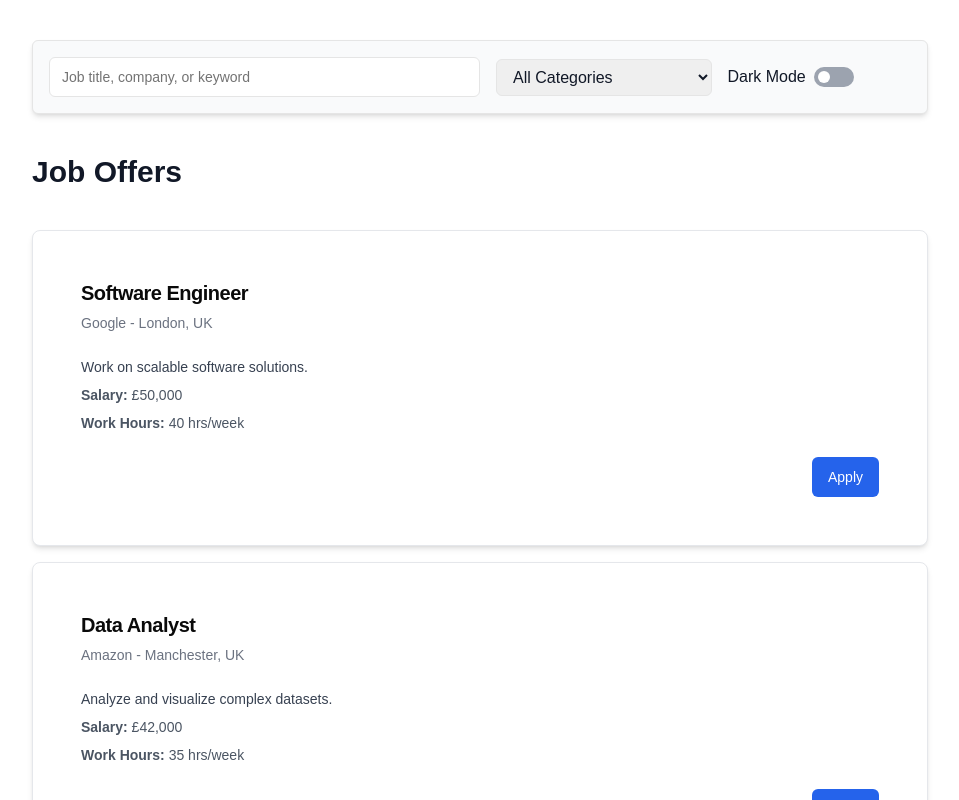
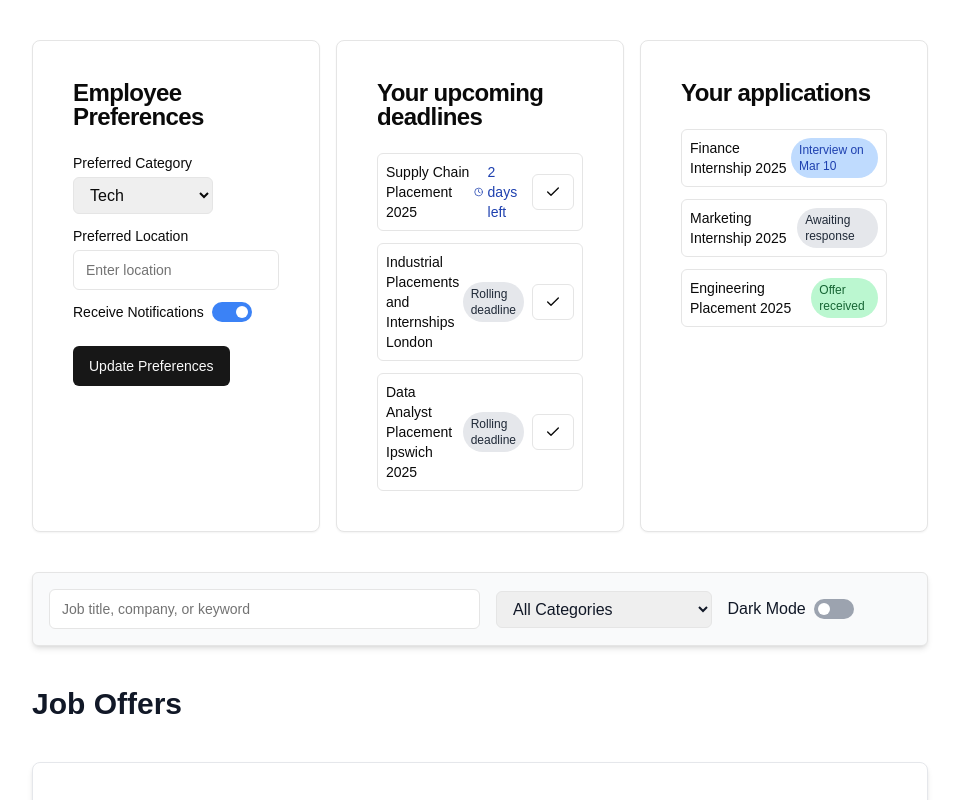
Before and after one commit to angelmohamed/teamleopard, a Next.js app: page /dashboard in a window 1280 px wide. Shown: the top 800 px of the page, without its empty margins (160-1119 px from the left). Built offline with nearby package versions, Linux system fonts and the light colour scheme.

Commit message:
all three functionality boxes

```diff
--- a/app/dashboard/page.js
+++ b/app/dashboard/page.js
@@ -1,49 +1,210 @@
 "use client";
 
-// export default JobList;
 import React, { useState } from "react";
 import { Card, CardHeader, CardTitle, CardContent, CardFooter } from "@/components/ui/card";
 import { Button } from "@/components/ui/button";
 import { Input } from "@/components/ui/input";
 import { Select } from "@/components/ui/select";
 import { Switch } from "@/components/ui/switch";
+import { Check, Clock } from "lucide-react";
+
+
+const upcomingDeadlines = [
+  { title: "Supply Chain Placement 2025", daysLeft: 2 },
+  { title: "Industrial Placements and Internships London", daysLeft: null },
+  { title: "Data Analyst Placement Ipswich 2025", daysLeft: null },
+];
+
+
+const myApplications = [
+  { title: "Finance Internship 2025", info: "Interview on Mar 10" },
+  { title: "Marketing Internship 2025", info: "Awaiting response" },
+  { title: "Engineering Placement 2025", info: "Offer received" },
+];
+
+
+const statusColors = {
+  applied: "bg-gray-200 text-gray-800",
+  interview: "bg-blue-200 text-blue-800",
+  rejected: "bg-red-200 text-red-800",
+  offer: "bg-green-200 text-green-800",
+};
 
 const jobOffers = [
   { title: "Software Engineer", location: "London, UK", hours: 40, salary: "£50,000", company: "Google", category: "Tech", description: "Work on scalable software solutions." },
   { title: "Data Analyst", location: "Manchester, UK", hours: 35, salary: "£42,000", company: "Amazon", category: "Data", description: "Analyze and visualize complex datasets." },
   { title: "UX Designer", location: "Remote", hours: 30, salary: "£38,000", company: "Facebook", category: "Design", description: "Design user-friendly interfaces and experiences." },
-  { title: "Project Manager", location: "Birmingham, UK", hours: 40, salary: "£55,000", company: "Microsoft", category: "Management", description: "Lead and coordinate software development teams." }
+  { title: "Project Manager", location: "Birmingham, UK", hours: 40, salary: "£55,000", company: "Microsoft", category: "Management", description: "Lead and coordinate software development teams." },
 ];
 
 const appliedJobs = [
   { title: "Cybersecurity Analyst", location: "Remote", hours: 36, salary: "£58,000", company: "IBM", status: "applied" },
   { title: "QA Engineer", location: "Cardiff, UK", hours: 35, salary: "£46,000", company: "Adobe", status: "interview" },
   { title: "Network Engineer", location: "Newcastle, UK", hours: 40, salary: "£50,000", company: "Cisco", status: "rejected" },
-  { title: "Data Scientist", location: "Glasgow, UK", hours: 37, salary: "£55,000", company: "Tesla", status: "offer" }
+  { title: "Data Scientist", location: "Glasgow, UK", hours: 37, salary: "£55,000", company: "Tesla", status: "offer" },
 ];
 
-const statusColors = {
-  applied: "bg-gray-600",
-  interview: "bg-blue-500",
-  rejected: "bg-red-600",
-  offer: "bg-green-600"
-};
+// Helper function for application bubbles in "Your applications" box
+function getApplicationInfoClasses(info) {
+  const infoLower = info.toLowerCase();
+  if (infoLower.includes("interview")) {
+    return "bg-blue-200 text-blue-800";
+  } else if (infoLower.includes("awaiting")) {
+    return "bg-gray-200 text-gray-800";
+  } else if (infoLower.includes("offer")) {
+    return "bg-green-200 text-green-800";
+  }
+  return "bg-gray-200 text-gray-800";
+}
 
 const JobList = () => {
+
   const [searchQuery, setSearchQuery] = useState("");
   const [categoryFilter, setCategoryFilter] = useState("All");
   const [darkMode, setDarkMode] = useState(false);
 
-  const filteredJobs = jobOffers.filter(job =>
-    (categoryFilter === "All" || job.category === categoryFilter) &&
-    job.title.toLowerCase().includes(searchQuery.toLowerCase())
+
+  const [preferredCategory, setPreferredCategory] = useState("Tech");
+  const [preferredLocation, setPreferredLocation] = useState("");
+  const [receiveNotifications, setReceiveNotifications] = useState(true);
+
+  const filteredJobs = jobOffers.filter(
+    (job) =>
+      (categoryFilter === "All" || job.category === categoryFilter) &&
+      job.title.toLowerCase().includes(searchQuery.toLowerCase())
   );
 
   return (
-    <div className={`min-h-screen flex flex-col items-center ${darkMode ? "bg-gray-900 text-white" : "bg-white text-gray-900"} p-6 md:p-10 space-y-6 md:space-y-10`}>
+    <div
+      className={`min-h-screen flex flex-col items-center ${
+        darkMode ? "bg-gray-900 text-white" : "bg-white text-gray-900"
+      } p-6 md:p-10 space-y-6 md:space-y-10`}
+    >
+      {/* TOP SECTION: THREE BOXES */}
+      <div className="grid grid-cols-1 md:grid-cols-3 gap-4 w-full max-w-4xl">
+        {/* Employee Preferences Box */}
+        <Card className="p-4">
+          <CardHeader>
+            <CardTitle>Employee Preferences</CardTitle>
+          </CardHeader>
+          <CardContent className="space-y-3">
+            <div>
+              <label className="block text-sm font-medium mb-1">
+                Preferred Category
+              </label>
+              <Select
+                value={preferredCategory}
+                onChange={(e) => setPreferredCategory(e.target.value)}
+              >
+                <option value="Tech">Tech</option>
+                <option value="Data">Data</option>
+                <option value="Design">Design</option>
+                <option value="Management">Management</option>
+              </Select>
+            </div>
+            <div>
+              <label className="block text-sm font-medium mb-1">
+                Preferred Location
+              </label>
+              <Input
+                type="text"
+                placeholder="Enter location"
+                value={preferredLocation}
+                onChange={(e) => setPreferredLocation(e.target.value)}
+              />
+            </div>
+            <div className="flex items-center space-x-2">
+              <label className="text-sm font-medium">Receive Notifications</label>
+              <Switch
+                checked={receiveNotifications}
+                onCheckedChange={() => setReceiveNotifications(!receiveNotifications)}
+              />
+            </div>
+          </CardContent>
+          <CardFooter>
+            <Button>Update Preferences</Button>
+          </CardFooter>
+        </Card>
+
+        {/* Your Upcoming Deadlines (Vertical List) */}
+        <Card className="p-4">
+          <CardHeader>
+            <CardTitle>Your upcoming deadlines</CardTitle>
+          </CardHeader>
+          <CardContent className="space-y-3">
+            {upcomingDeadlines.map((deadline, index) => {
+              const isRolling = deadline.daysLeft === null;
+              const labelText = isRolling
+                ? "Rolling deadline"
+                : `${deadline.daysLeft} days left`;
+
+              return (
+                <div
+                  key={index}
+                  className="flex items-center justify-between p-2 border rounded-md"
+                >
+                  <div className="text-sm font-medium">
+                    {deadline.title}
+                  </div>
+                  <div className="flex items-center space-x-2">
+                    {isRolling ? (
+                      <span className="bg-gray-200 text-gray-800 text-xs py-1 px-2 rounded-full">
+                        {labelText}
+                      </span>
+                    ) : (
+                      <div className="flex items-center space-x-1 text-blue-800 text-sm">
+                        <Clock className="w-4 h-4" />
+                        <span>{labelText}</span>
+                      </div>
+                    )}
+                    <Button variant="outline" size="sm">
+                      <Check className="w-4 h-4" />
+                    </Button>
+                  </div>
+                </div>
+              );
+            })}
+          </CardContent>
+        </Card>
+
+        {/* Your Applications (Vertical List with color-coded bubbles) */}
+        <Card className="p-4">
+          <CardHeader>
+            <CardTitle>Your applications</CardTitle>
+          </CardHeader>
+          <CardContent className="space-y-3">
+            {myApplications.map((app, index) => {
+              const colorClasses = getApplicationInfoClasses(app.info);
+              return (
+                <div
+                  key={index}
+                  className="flex items-center justify-between p-2 border rounded-md"
+                >
+                  <div className="text-sm font-medium">{app.title}</div>
+                  <div className={`text-xs px-2 py-1 rounded-full ${colorClasses}`}>
+                    {app.info}
+                  </div>
+                </div>
+              );
+            })}
+          </CardContent>
+        </Card>
+      </div>
+
+      {/* EXISTING SEARCH / FILTER BAR */}
       <div className="flex flex-col md:flex-row items-center space-y-4 md:space-y-0 md:space-x-4 w-full max-w-4xl border p-4 bg-gray-50 shadow-md rounded-md">
-        <Input type="text" placeholder="Job title, company, or keyword" value={searchQuery} onChange={(e) => setSearchQuery(e.target.value)} className="p-3 border rounded-md w-full md:w-1/2" />
-        <Select value={categoryFilter} onChange={(e) => setCategoryFilter(e.target.value)} className="p-3 border rounded-md w-full md:w-1/4">
+        <Input
+          type="text"
+          placeholder="Job title, company, or keyword"
+          value={searchQuery}
+          onChange={(e) => setSearchQuery(e.target.value)}
+          className="p-3 border rounded-md w-full md:w-1/2"
+        />
+        <Select
+          value={categoryFilter}
+          onChange={(e) => setCategoryFilter(e.target.value)}
+          className="p-3 border rounded-md w-full md:w-1/4"
+        >
           <option value="All">All Categories</option>
           <option value="Tech">Tech</option>
           <option value="Data">Data</option>
@@ -55,36 +216,71 @@ const JobList = () => {
           <Switch checked={darkMode} onCheckedChange={() => setDarkMode(!darkMode)} />
         </div>
       </div>
-      <h2 className="text-2xl md:text-3xl font-bold w-full max-w-4xl text-left">Job Offers</h2>
+
+      {/* JOB OFFERS SECTION */}
+      <h2 className="text-2xl md:text-3xl font-bold w-full max-w-4xl text-left">
+        Job Offers
+      </h2>
       <div className="w-full max-w-4xl space-y-4">
         {filteredJobs.map((job, index) => (
-          <Card key={index} className="p-4 md:p-6 shadow-md bg-white rounded-lg border border-gray-200 hover:shadow-lg transition-all cursor-pointer">
+          <Card
+            key={index}
+            className="p-4 md:p-6 shadow-md bg-white rounded-lg border border-gray-200 hover:shadow-lg transition-all cursor-pointer"
+          >
             <CardHeader>
-              <CardTitle className="text-lg md:text-xl font-semibold">{job.title}</CardTitle>
-              <p className="text-sm text-gray-500">{job.company} - {job.location}</p>
+              <CardTitle className="text-lg md:text-xl font-semibold">
+                {job.title}
+              </CardTitle>
+              <p className="text-sm text-gray-500">
+                {job.company} - {job.location}
+              </p>
             </CardHeader>
             <CardContent className="space-y-2">
               <p className="text-gray-700 text-sm">{job.description}</p>
-              <p className="text-gray-600 text-sm"><strong>Salary:</strong> {job.salary}</p>
-              <p className="text-gray-600 text-sm"><strong>Work Hours:</strong> {job.hours} hrs/week</p>
+              <p className="text-gray-600 text-sm">
+                <strong>Salary:</strong> {job.salary}
+              </p>
+              <p className="text-gray-600 text-sm">
+                <strong>Work Hours:</strong> {job.hours} hrs/week
+              </p>
             </CardContent>
             <CardFooter className="flex justify-end">
-              <Button variant="default" className="bg-blue-600 text-white px-4 py-2 rounded-md hover:bg-blue-700">Apply</Button>
+              <Button
+                variant="default"
+                className="bg-blue-600 text-white px-4 py-2 rounded-md hover:bg-blue-700"
+              >
+                Apply
+              </Button>
             </CardFooter>
           </Card>
         ))}
       </div>
-      <h2 className="text-2xl md:text-3xl font-bold w-full max-w-4xl text-left mt-10">Jobs You've Applied To</h2>
+
+      {/* JOBS YOU'VE APPLIED TO SECTION */}
+      <h2 className="text-2xl md:text-3xl font-bold w-full max-w-4xl text-left mt-10">
+        Jobs You've Applied To
+      </h2>
       <div className="w-full max-w-4xl space-y-4">
         {appliedJobs.map((job, index) => (
-          <Card key={index} className={`p-4 md:p-6 shadow-md rounded-lg border ${statusColors[job.status]} text-white`}>
+          <Card
+            key={index}
+            className={`p-4 md:p-6 shadow-md rounded-lg border ${statusColors[job.status]} `}
+          >
             <CardHeader>
-              <CardTitle className="text-lg md:text-xl font-semibold">{job.title}</CardTitle>
-              <p className="text-sm">{job.company} - {job.location}</p>
+              <CardTitle className="text-lg md:text-xl font-semibold">
+                {job.title}
+              </CardTitle>
+              <p className="text-sm">
+                {job.company} - {job.location}
+              </p>
             </CardHeader>
             <CardContent className="space-y-2">
-              <p><strong>Salary:</strong> {job.salary}</p>
-              <p><strong>Work Hours:</strong> {job.hours} hrs/week</p>
+              <p>
+                <strong>Salary:</strong> {job.salary}
+              </p>
+              <p>
+                <strong>Work Hours:</strong> {job.hours} hrs/week
+              </p>
               <p className="font-semibold uppercase">{job.status}</p>
             </CardContent>
           </Card>
```
